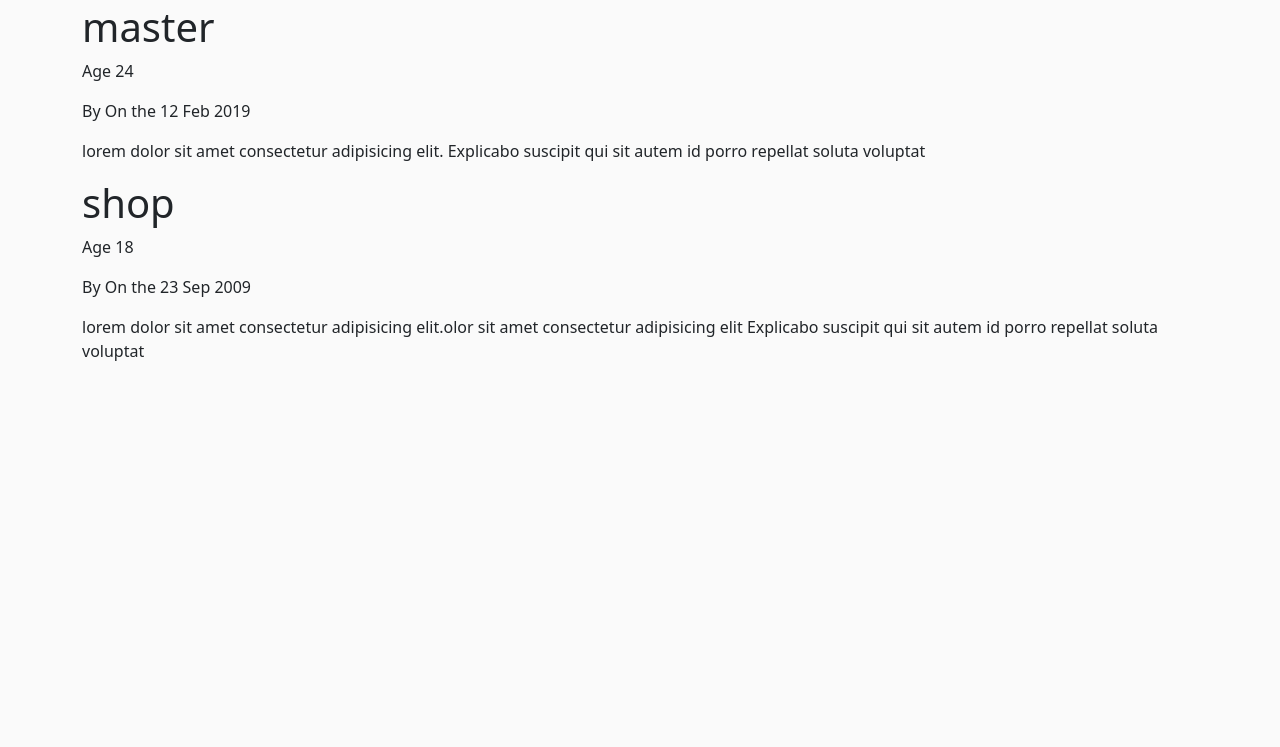
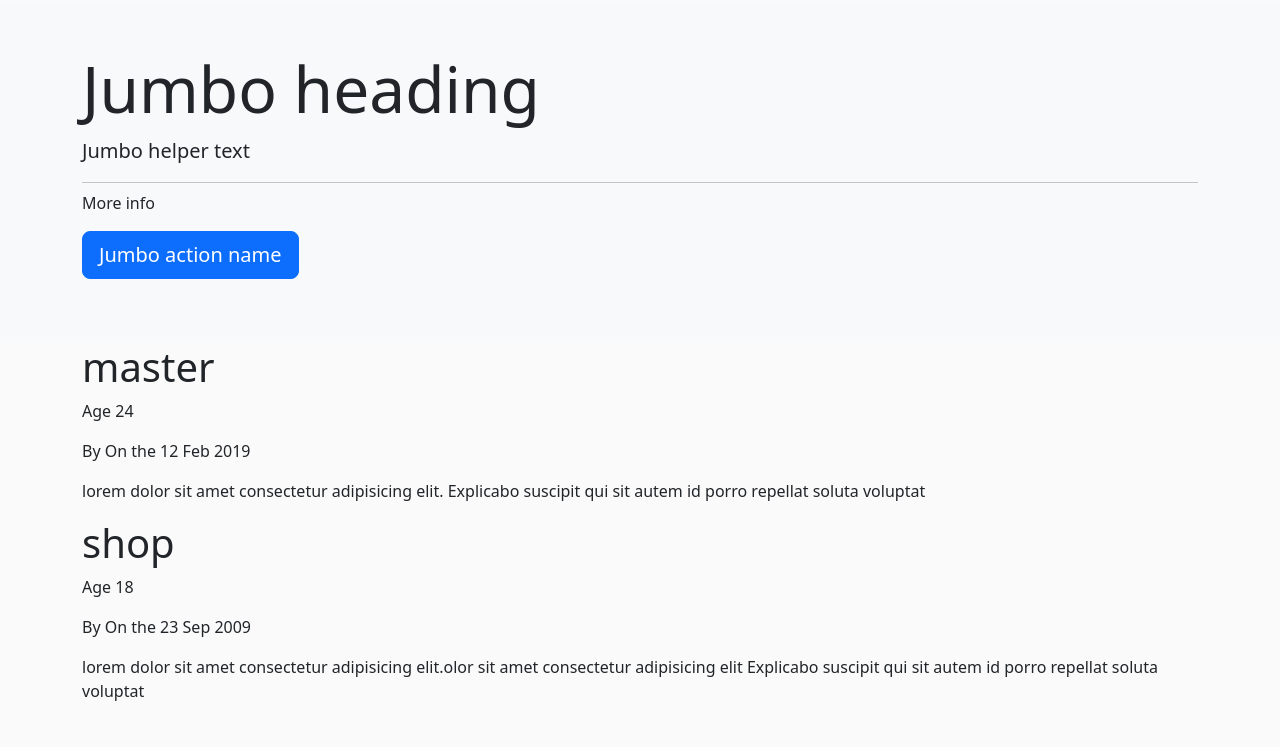
Before and after one commit to dmcginley/blog_django_bootstrap5_project4, a Django app: page / in a window 1280 px wide. Shown: the part 53-800 px from the top of the page. Run offline with Django 4.2, Linux system fonts and the light colour scheme.

Commit message:
feat: add jumbotron to base html

```diff
--- a/django_project/library/templates/library/base.html
+++ b/django_project/library/templates/library/base.html
@@ -22,8 +22,20 @@
             <a class="nav-link" href="{% url 'library-about' %}">About</a>
             <a class="nav-link disabled" href="#">Disabled link</a>
         </nav>
+        <div class="p-5 bg-light">
+            <div class="container">
+                <h1 class="display-3">Jumbo heading</h1>
+                <p class="lead">Jumbo helper text</p>
+                <hr class="my-2">
+                <p>More info</p>
+                <p class="lead">
+                    <a class="btn btn-primary btn-lg" href="Jumbo action link" role="button">Jumbo action name</a>
+                </p>
+            </div>
+        </div>
         <div class="container"> {% block content %}{% endblock content %}
             </div>
+
 
             <!-- script -->
             <script src="https://cdn.jsdelivr.net/npm/bootstrap@5.2.0-beta1/dist/js/bootstrap.bundle.min.js" integrity="sha384-pprn3073KE6tl6bjs2QrFaJGz5/SUsLqktiwsUTF55Jfv3qYSDhgCecCxMW52nD2" crossorigin="anonymous"></script>
```
